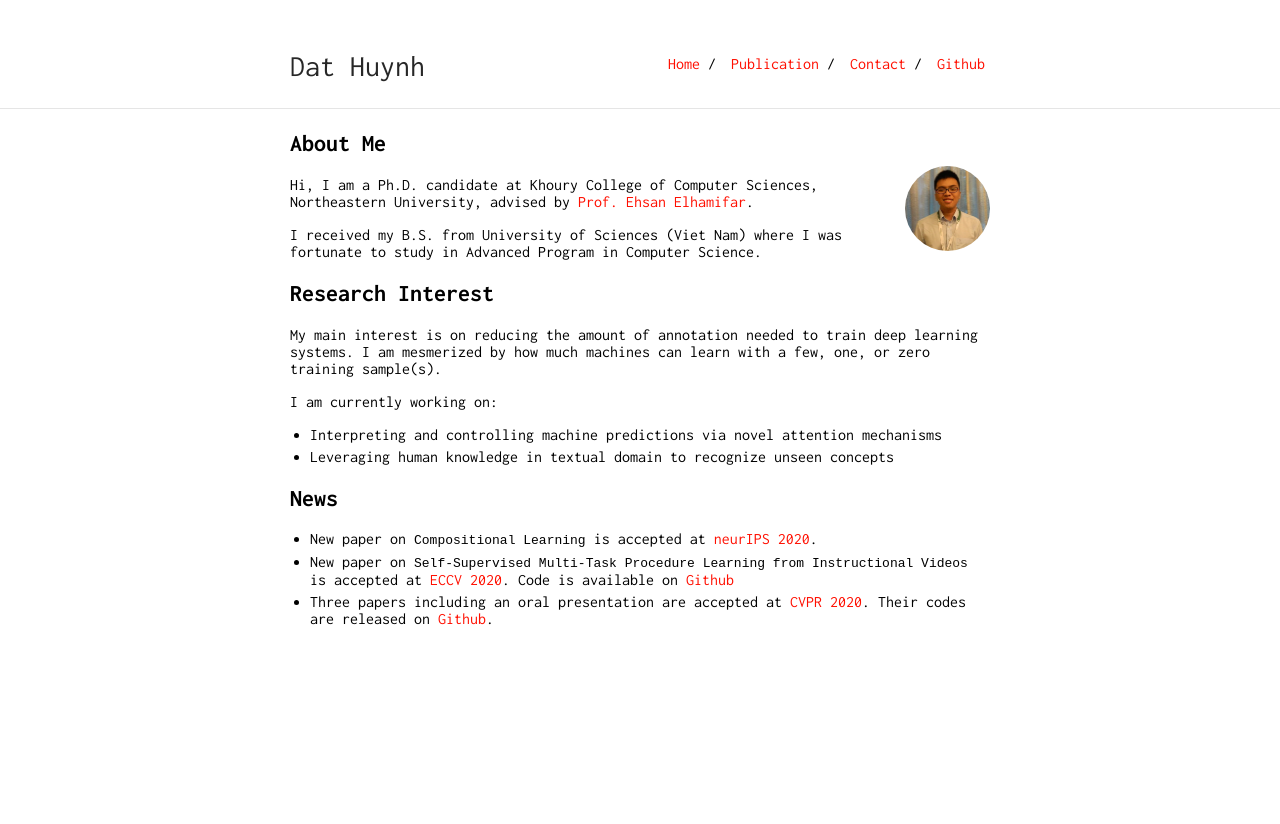
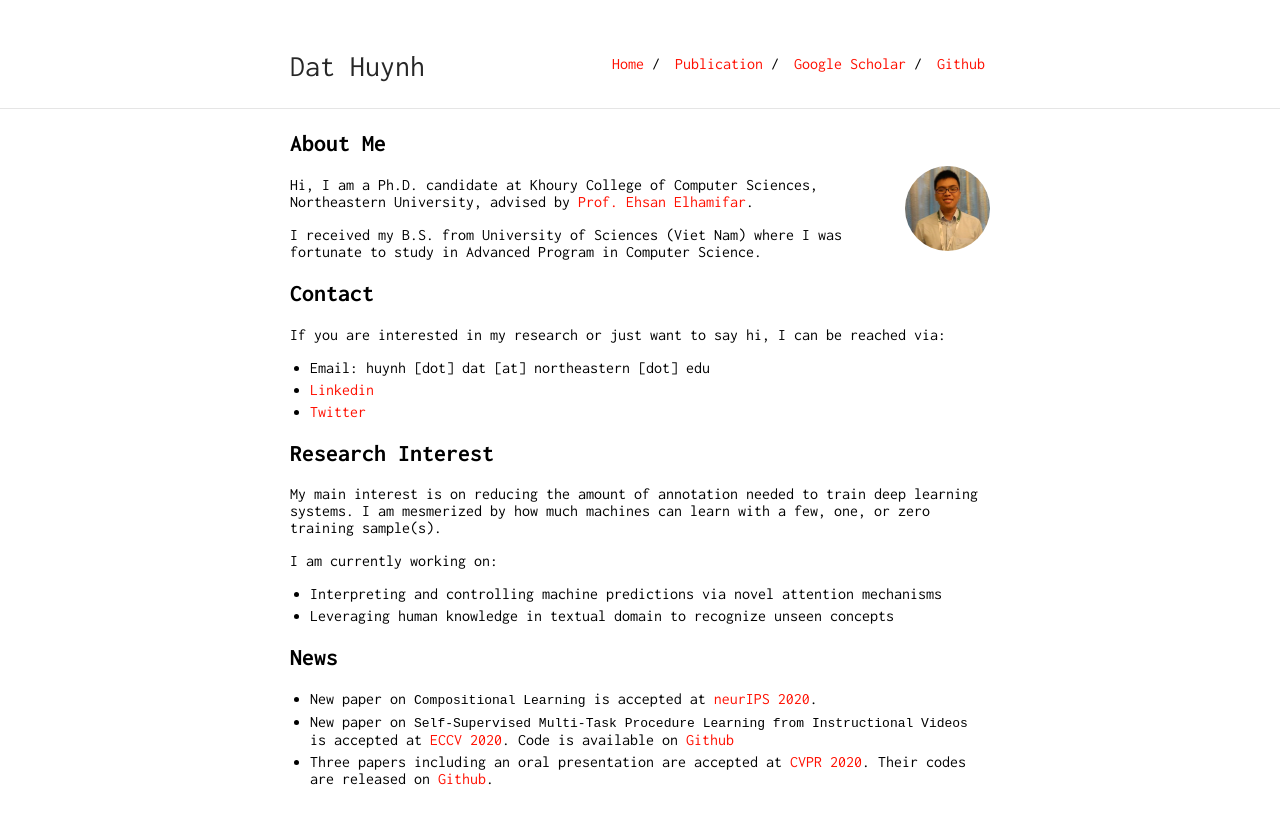
Before and after one commit to ZiweiXU/hbdat.github.io, a Jekyll site: the page built from index.md, in a window 1280 px wide. Shown: the top 824 px of the page. Built offline with Jekyll 4.4.1, drawn with Linux system fonts in a browser that asks for light colours.

```diff
--- a/_config.yml
+++ b/_config.yml
@@ -24,8 +24,8 @@ nav:
    link: "/index"
  - name: "Publication"
    link: "/publication"
- - name: "Contact"
-   link: "/contact"
+ - name: "Google Scholar"
+   link: "https://scholar.google.com/citations?user=A02E__AAAAAJ&hl=en&oi=ao"
  - name: "Github"
    link: "https://github.com/hbdat"
 
--- a/index.md
+++ b/index.md
@@ -11,6 +11,12 @@ Hi, I am a Ph.D. candidate at Khoury College of Computer Sciences, Northeastern
 
 I received my B.S. from University of Sciences (Viet Nam) where I was fortunate to study in Advanced Program in Computer Science.
 
+## Contact
+If you are interested in my research or just want to say hi, I can be reached via:
++ Email: huynh [dot] dat [at] northeastern [dot] edu
++ [Linkedin](https://www.linkedin.com/in/dat-huynh-7709b116a/)
++ [Twitter](https://twitter.com/DatHuynh13)
+
 ## Research Interest
 My main interest is on reducing the amount of annotation needed to train deep learning systems.
 I am mesmerized by how much machines can learn with a few, one, or zero training sample(s).
```
Also changed, not shown: contact.md (deleted, +0 -9 lines).
